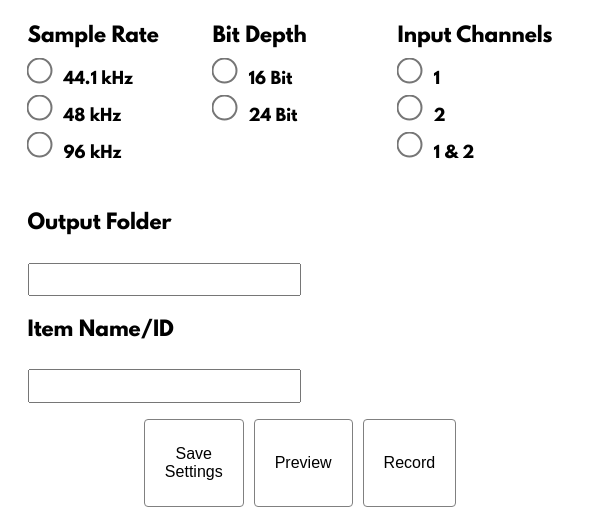
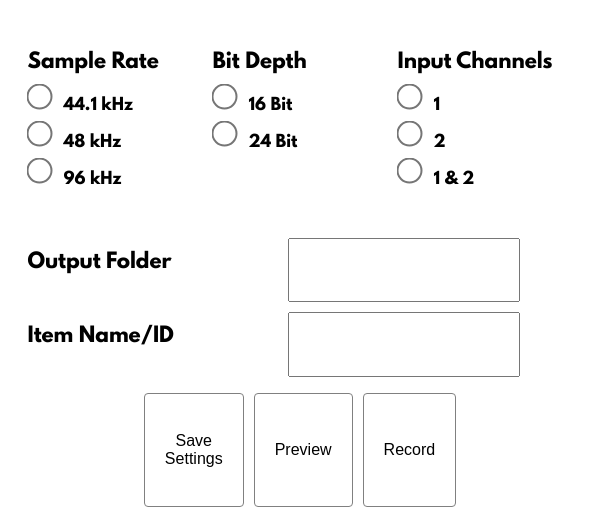
Before and after one commit to privatezero/gui-work, an Electron app: page app/index.html in a window 600 px wide. Shown: the part 285-800 px from the top of the page. Drawn offline with Linux system fonts and the light colour scheme; no server answers.

```diff
--- a/app/css/main.css
+++ b/app/css/main.css
@@ -40,7 +40,7 @@
     float: left;
     cursor: pointer;
     margin-right: 18px;
-    font-size: 1.25rem;
+    font-size: 1rem;
 }
 
 input[type='radio'] {
@@ -51,6 +51,10 @@
     display: block;
     cursor: pointer;
     padding: 0.33rem;
+}
+
+#outputlocation {
+    font-size: 0.85rem;
 }
 
 div {
@@ -66,7 +70,7 @@
 .location {
     display: grid;
     grid-gap: 10px;
-    grid-template-columns: 250px, 250px;
+    grid-template-columns: 250px 250px;
 }
 
 .buttons {
```
